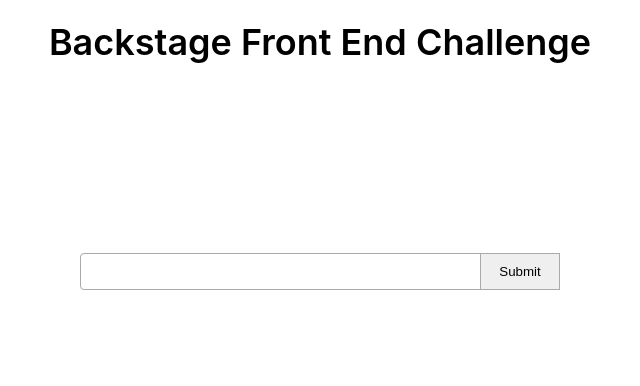
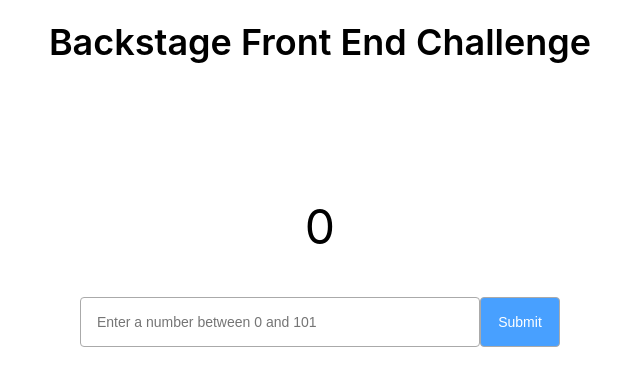
Before and after one commit to avarona/backstage-FE-challenge, a React (Create React App) app: page / in a window 1280 px wide. Shown: the top 386 px of the page, without its empty margins (320-960 px from the left). Built offline with nearby package versions, Linux system fonts and the light colour scheme.

Commit message:
component styling & Logger refactor

```diff
--- a/src/components/Button/styles.module.scss
+++ b/src/components/Button/styles.module.scss
@@ -3,14 +3,18 @@
   justify-content: center;
   align-items: center;
   width: 80px;
-  padding: 4px;
+  padding: 16px;
   border: 1px solid #aaa;
+  border-radius: 4px;
   cursor: pointer;
   user-select: none;
-  transition: background 0.3s ease-in-out;
+  transition: background-color 0.3s ease-in-out;
   outline: none;
+  font-size: 14px;
+  background-color: #48a0ff;
+  color: white;
 
   &:hover {
-    background-color: red;
+    background-color: darken(#48a0ff, 20%);
   }
 }
--- a/src/components/Input/index.tsx
+++ b/src/components/Input/index.tsx
@@ -8,7 +8,15 @@ type Props = {
 
 const Input = ({ value, onChange }: Props) => (
   <div className={styles.inputContainer}>
-    <input className={styles.input} type="text" name="input" onChange={onChange} value={value} />
+    <input
+      className={styles.input}
+      type="text"
+      pattern="^[1-9][0-9]?$|^100$"
+      name="input"
+      onChange={onChange}
+      value={value}
+      placeholder="Enter a number between 0 and 101"
+    />
   </div>
 );
 
--- a/src/components/Input/styles.module.scss
+++ b/src/components/Input/styles.module.scss
@@ -4,8 +4,10 @@
 
 .input {
   width: 100%;
-  padding: 10px;
+  padding: 16px;
   border-radius: 4px;
   border: 1px solid #aaa;
   outline: none;
+  box-sizing: border-box;
+  font-size: 14px;
 }
--- a/src/components/Logger/index.tsx
+++ b/src/components/Logger/index.tsx
@@ -6,14 +6,41 @@ export type Props = {
   log: Array<LogItemProps['item']>;
 }
 
-const Logger = ({ log }: Props) => (
+class Logger extends React.Component<Props> {
+  logItemRef = React.createRef<HTMLLIElement>()
+
+  componentDidUpdate() {
+    this.scrollToLastItem()
+  }
+
+  scrollToLastItem = () => {
+    if(!this.logItemRef.current) return;
+
+    const listItem = this.logItemRef.current.querySelector('li');
+    !!listItem && listItem.scrollIntoView();
+  }
+
+  render() {
+    const { log } = this.props;
+
+    return (
       <ul className={styles.loggerContainer}>
-    {log.map((item, i) => (
+        {log.map((item, i) => {
+          if(i === log.length - 1) {
+            return <li key={i} className={styles.loggerItem} ref={this.logItemRef}>
+              <LogItem item={item}/>
+            </li>
+          } else {
+            return (
               <li key={i} className={styles.loggerItem}>
                 <LogItem item={item}/>
               </li>
-    ))}
+            );
+          }
+        })}
       </ul>
     )
+  }
+};
 
 export default Logger;
--- a/src/containers/Form/index.tsx
+++ b/src/containers/Form/index.tsx
@@ -15,7 +15,7 @@ type State = {
 class Form extends React.Component<{}, State> {
   state = {
     inputValue: '',
-    resultValue: '',
+    resultValue: '0',
     log: [],
   }
 
@@ -43,7 +43,7 @@ class Form extends React.Component<{}, State> {
       <>
         <div className={styles.formContainer}>
           <div className={styles.resultValue}>
-            {!!resultValue ? resultValue : null}
+            {resultValue}
           </div>
           <form className={styles.formFields} onSubmit={this.onSubmit} autoComplete="off">
               <Input onChange={this.onChange} value={inputValue} />
--- a/src/containers/Form/styles.module.scss
+++ b/src/containers/Form/styles.module.scss
@@ -1,9 +1,13 @@
 .formContainer {
+  display: flex;
+  flex-direction: column;
   margin: auto;
 }
 
 .resultValue {
-  font-size: 24px;
+  font-size: 48px;
+  min-height: 100px;
+  margin: 0 auto;
 }
 
 .formFields {
--- a/tsconfig.json
+++ b/tsconfig.json
@@ -15,12 +15,12 @@
     "module": "esnext",
     "moduleResolution": "node",
     "resolveJsonModule": true,
-    "isolatedModules": false,
+    "isolatedModules": true,
     "noEmit": true,
     "jsx": "react"
   },
   "include": [
     "src"
   ],
-  "baseUrl": "src",
+  "baseUrl": "src"
 }
```
Lines whose indentation alone changed are shown as unchanged.
